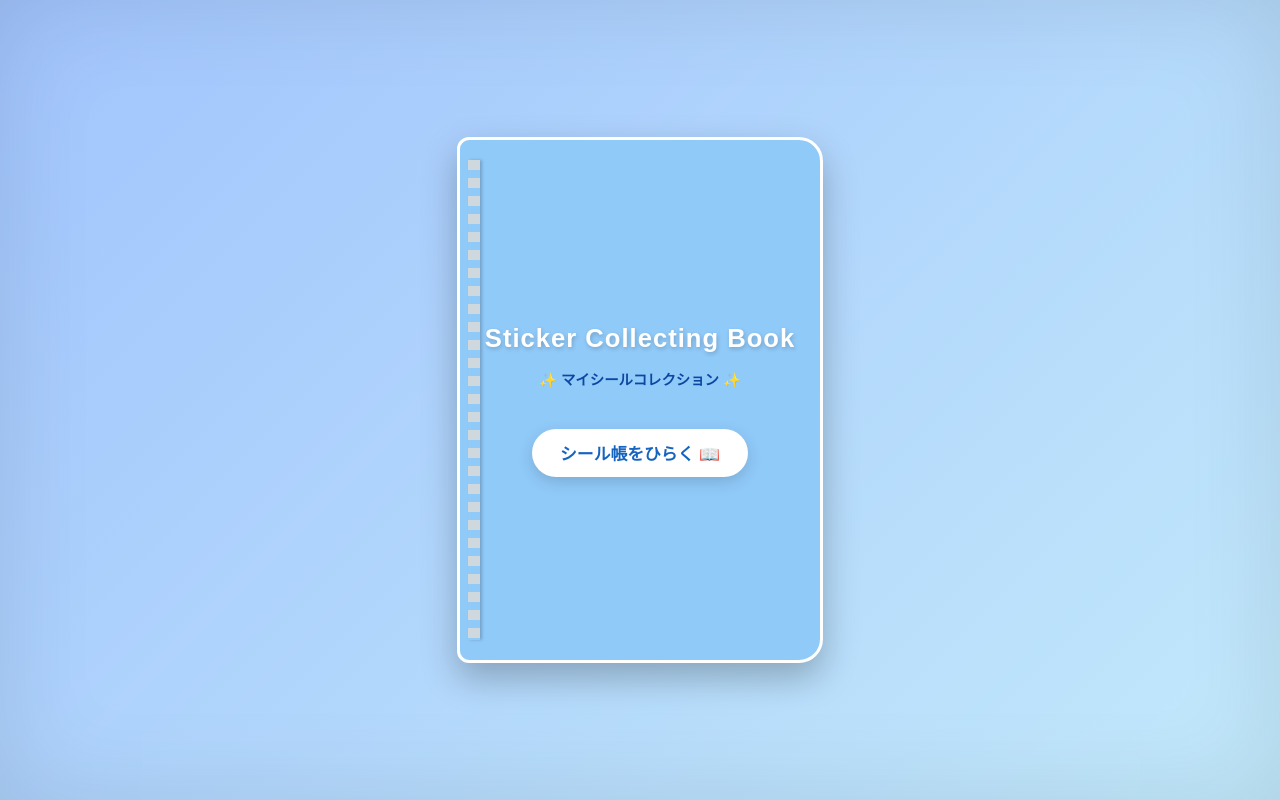
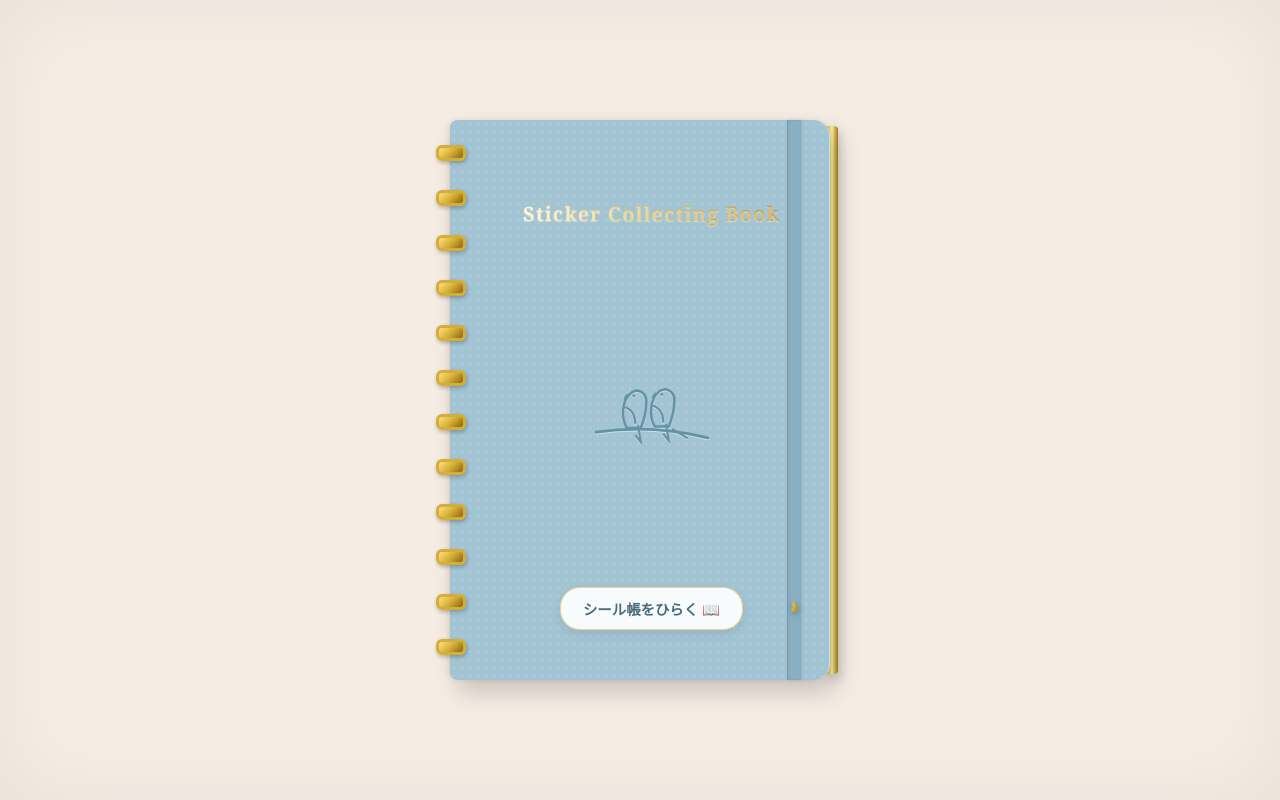
Before and after one commit to tomitomi-b/sticker-book, a website: page public/index.html in a window 1280 px wide. Drawn offline with nearby package versions, Linux system fonts and the light colour scheme.

Commit message:
画像のデザイン（くすみブルー・ゴールドリング・鳥の刻印・チャーム）を表紙に反映

```diff
--- a/public/index.html
+++ b/public/index.html
@@ -3,24 +3,85 @@
 <head>
   <meta charset="UTF-8">
   <meta name="viewport" content="width=device-width, initial-scale=1.0">
-  <title>電子シール帳</title>
+  <title>Sticker Collecting Book</title>
 
   <meta http-equiv="Cache-Control" content="no-cache, no-store, must-revalidate">
   <meta http-equiv="Pragma" content="no-cache">
   <meta http-equiv="Expires" content="0">
 
   <link rel="stylesheet" href="https://unpkg.com/leaflet@1.9.4/dist/leaflet.css" crossorigin=""/>
-  <link rel="stylesheet" href="./style-new.css?v=201">
+  <link rel="stylesheet" href="./style-new.css?v=300">
 </head>
 <body>
 
-  <!-- 本の表紙（折りたたみスタート画面） -->
+  <!-- 本の表紙（実物風リアルデザイン） -->
   <div id="book-cover" class="book-cover">
-    <div class="cover-content">
-      <div class="ring-spine-left"></div>
-      <div class="cover-title">Sticker Collecting Book</div>
-      <div class="cover-subtitle">✨ マイシールコレクション ✨</div>
-      <button id="open-book-btn" class="open-book-btn">シール帳をひらく 📖</button>
+    <div class="notebook">
+      <!-- 左側のゴールドダブルリング -->
+      <div class="rings">
+        <div class="ring"></div>
+        <div class="ring"></div>
+        <div class="ring"></div>
+        <div class="ring"></div>
+        <div class="ring"></div>
+        <div class="ring"></div>
+        <div class="ring"></div>
+        <div class="ring"></div>
+        <div class="ring"></div>
+        <div class="ring"></div>
+        <div class="ring"></div>
+        <div class="ring"></div>
+      </div>
+
+      <!-- ノートの断面（ゴールド加工） -->
+      <div class="gold-edges"></div>
+
+      <!-- 表紙本体 -->
+      <div class="cover-body">
+        <!-- 箔押しタイトル -->
+        <h1 class="foil-title">Sticker Collecting Book</h1>
+
+        <!-- 2羽のオウムモチーフ（ラインアート） -->
+        <div class="bird-emboss">
+          <svg viewBox="0 0 100 70" class="bird-svg">
+            <!-- 小枝 -->
+            <path d="M 10,48 Q 50,42 90,52" stroke="#5a8b9f" stroke-width="2" fill="none" stroke-linecap="round" />
+            <path d="M 65,46 L 75,52" stroke="#5a8b9f" stroke-width="1.5" fill="none" stroke-linecap="round" />
+            <!-- 左のオウム -->
+            <path d="M 32,45 C 28,38 28,26 35,20 C 40,16 46,20 46,26 C 46,35 44,40 42,45 Z" stroke="#5a8b9f" stroke-width="1.8" fill="none" />
+            <path d="M 33,21 Q 30,23 31,25" stroke="#5a8b9f" stroke-width="1.5" fill="none" />
+            <circle cx="37" cy="22" r="1" fill="#5a8b9f" />
+            <path d="M 30,30 Q 38,32 38,42" stroke="#5a8b9f" stroke-width="1.5" fill="none" />
+            <path d="M 40,43 L 42,55 L 38,50" stroke="#5a8b9f" stroke-width="1.5" fill="none" />
+            <!-- 右のオウム -->
+            <path d="M 52,44 C 48,37 48,25 55,19 C 60,15 66,19 66,25 C 66,34 64,39 62,44 Z" stroke="#5a8b9f" stroke-width="1.8" fill="none" />
+            <path d="M 53,20 Q 50,22 51,24" stroke="#5a8b9f" stroke-width="1.5" fill="none" />
+            <circle cx="57" cy="21" r="1" fill="#5a8b9f" />
+            <path d="M 50,29 Q 58,31 58,41" stroke="#5a8b9f" stroke-width="1.5" fill="none" />
+            <path d="M 60,42 L 62,54 L 58,49" stroke="#5a8b9f" stroke-width="1.5" fill="none" />
+          </svg>
+        </div>
+
+        <!-- 開くボタン -->
+        <button id="open-book-btn" class="open-book-btn">シール帳をひらく 📖</button>
+
+        <!-- ゴムバンドと鳥チャーム -->
+        <div class="elastic-band">
+          <div class="bird-charm">
+            <svg viewBox="0 0 30 30" class="charm-svg">
+              <path d="M 15,3 C 15,3 17,2 18,4 C 19,6 18,8 18,8 C 22,10 24,14 23,19 C 22,23 18,26 14,26 C 11,26 8,24 8,21 C 8,18 10,16 13,16 C 11,12 12,8 15,3 Z" fill="url(#goldGradient)" />
+              <circle cx="16" cy="6" r="0.8" fill="#7a5210" />
+              <defs>
+                <linearGradient id="goldGradient" x1="0%" y1="0%" x2="100%" y2="100%">
+                  <stop offset="0%" stop-color="#ffe082" />
+                  <stop offset="50%" stop-color="#d4af37" />
+                  <stop offset="100%" stop-color="#aa7c11" />
+                </linearGradient>
+              </defs>
+            </svg>
+          </div>
+        </div>
+      </div>
     </div>
   </div>
 
@@ -37,7 +98,7 @@
       <button id="map-toggle-btn" class="nav-btn accent">🗺️ スポットマップ</button>
     </div>
 
-    <!-- 3D ページめくり用コンテナ -->
+    <!-- 3D ページめくりコンテナ -->
     <div class="book-viewport">
       <div class="book-body">
         <div id="sticker-canvas" class="sticker-canvas">
@@ -64,6 +125,6 @@
   </div>
 
   <script src="https://unpkg.com/leaflet@1.9.4/dist/leaflet.js" crossorigin=""></script>
-  <script src="./app.js?v=201"></script>
+  <script src="./app.js?v=300"></script>
 </body>
 </html>
--- a/public/style-new.css
+++ b/public/style-new.css
@@ -1,6 +1,6 @@
 :root {
   --primary-color: #8e24aa;
-  --cover-bg: #87ceeb;
+  --cover-blue: #a3c4d3;
   --paper-bg: #ffffff;
   --primary-blue: #b3e5fc;
   --text-main: #37474f;
@@ -13,16 +13,16 @@ html, body {
   width: 100%;
   height: 100%;
   height: 100dvh;
-  font-family: 'Hiragino Kaku Gothic ProN', sans-serif;
+  font-family: -apple-system, BlinkMacSystemFont, "Segoe UI", Roboto, "Helvetica Neue", Arial, sans-serif;
   overflow: hidden;
-  background-color: #263238;
+  background-color: #f4efea;
 }
 
 .hidden {
   display: none !important;
 }
 
-/* 本の表紙（リングノート折りたたみ画面） */
+/* 本の表紙画面背景 */
 .book-cover {
   position: absolute;
   top: 0;
@@ -30,84 +30,158 @@ html, body {
   width: 100%;
   height: 100%;
   height: 100dvh;
-  background: linear-gradient(135deg, #a1c4fd 0%, #c2e9fb 100%);
+  background: #f5ece4;
   display: flex;
   justify-content: center;
   align-items: center;
   z-index: 1000;
-  box-shadow: inset 0 0 100px rgba(0,0,0,0.1);
-  transition: transform 0.8s cubic-bezier(0.645, 0.045, 0.355, 1), opacity 0.6s ease;
+  overflow: hidden;
+  box-shadow: inset 0 0 80px rgba(0,0,0,0.05);
 }
 
-.book-cover.opened {
-  transform: rotateY(-100deg) scale(0.85);
-  opacity: 0;
+/* ノート全体 */
+.notebook {
+  position: relative;
+  width: 82%;
+  max-width: 380px;
+  height: 78%;
+  max-height: 560px;
+  display: flex;
+}
+
+/* ノートのゴールド側面断面 */
+.gold-edges {
+  position: absolute;
+  right: -8px;
+  top: 6px;
+  bottom: 6px;
+  width: 12px;
+  background: linear-gradient(90deg, #d4af37 0%, #fff2a3 50%, #aa7c11 100%);
+  border-radius: 0 4px 4px 0;
+  box-shadow: 2px 5px 10px rgba(0,0,0,0.15);
+  z-index: 1;
+}
+
+/* くすみブルー表紙本体 */
+.cover-body {
+  position: relative;
+  flex: 1;
+  background-color: var(--cover-blue);
+  background-image: radial-gradient(rgba(255, 255, 255, 0.15) 1px, transparent 0);
+  background-size: 8px 8px;
+  border-radius: 8px 16px 16px 8px;
+  box-shadow:
+    -2px 0 5px rgba(0,0,0,0.08),
+    8px 12px 25px rgba(0,0,0,0.18);
+  padding: 40px 24px 30px 48px;
+  display: flex;
+  flex-direction: column;
+  justify-content: space-between;
+  align-items: center;
+  z-index: 2;
+  border-right: 1px solid rgba(255, 255, 255, 0.4);
+}
+
+/* ゴールドダブルリング */
+.rings {
+  position: absolute;
+  left: -14px;
+  top: 25px;
+  bottom: 25px;
+  width: 28px;
+  display: flex;
+  flex-direction: column;
+  justify-content: space-between;
+  z-index: 10;
   pointer-events: none;
 }
 
-.cover-content {
-  position: relative;
-  width: 80%;
-  max-width: 320px;
-  height: 60%;
-  max-height: 460px;
-  background: #90caf9;
-  border: 3px solid #ffffff;
-  border-radius: 12px 24px 24px 12px;
-  padding: 30px 20px;
+.ring {
+  width: 24px;
+  height: 10px;
+  border: 3px solid #d4af37;
+  border-radius: 6px;
+  background: linear-gradient(135deg, #ffe082 0%, #d4af37 50%, #8a640f 100%);
+  box-shadow: 1px 2px 4px rgba(0,0,0,0.25);
+}
+
+/* 箔押し風タイトル */
+.foil-title {
+  font-family: 'Georgia', 'Times New Roman', serif;
+  font-size: 1.25rem;
+  font-weight: 600;
+  letter-spacing: 1px;
+  background: linear-gradient(135deg, #fff7d6 0%, #e6c667 40%, #b88a24 100%);
+  -webkit-background-clip: text;
+  -webkit-text-fill-color: transparent;
+  text-shadow: 0px 1px 1px rgba(255,255,255,0.4);
+  margin-top: 40px;
   text-align: center;
-  box-shadow: 0 15px 35px rgba(0, 0, 0, 0.25);
+}
+
+/* 鳥のエンボス刻印モチーフ */
+.bird-emboss {
+  width: 140px;
+  height: 100px;
   display: flex;
-  flex-direction: column;
   justify-content: center;
   align-items: center;
+  opacity: 0.85;
 }
 
-.ring-spine-left {
-  position: absolute;
-  left: 8px;
-  top: 20px;
-  bottom: 20px;
-  width: 12px;
-  background: repeating-linear-gradient(
-    180deg,
-    #cfd8dc 0px, #cfd8dc 10px,
-    transparent 10px, transparent 18px
-  );
-  box-shadow: 2px 0 3px rgba(0,0,0,0.2);
+.bird-svg {
+  width: 100%;
+  height: 100%;
+  filter: drop-shadow(0px 1px 0px rgba(255, 255, 255, 0.5));
 }
 
-.cover-title {
-  color: #ffffff;
-  font-size: 1.6rem;
-  font-weight: bold;
-  letter-spacing: 1px;
-  text-shadow: 1px 2px 4px rgba(0,0,0,0.2);
-  margin-bottom: 15px;
-}
-
-.cover-subtitle {
-  color: #0d47a1;
+/* ボタンデザイン */
+.open-book-btn {
+  background: rgba(255, 255, 255, 0.92);
+  color: #4a6b7c;
+  border: 1px solid rgba(212, 175, 55, 0.5);
+  border-radius: 20px;
+  padding: 10px 22px;
   font-size: 0.9rem;
-  margin-bottom: 40px;
-  font-weight: bold;
-}
-
-.open-book-btn {
-  background: #ffffff;
-  color: #1565c0;
-  border: none;
-  border-radius: 25px;
-  padding: 12px 28px;
-  font-size: 1.05rem;
   font-weight: bold;
   cursor: pointer;
-  box-shadow: 0 5px 15px rgba(0,0,0,0.15);
-  transition: transform 0.2s;
+  box-shadow: 0 4px 12px rgba(0,0,0,0.08);
+  transition: transform 0.2s, background 0.2s;
+  z-index: 5;
+  margin-bottom: 20px;
 }
 
 .open-book-btn:active {
-  transform: scale(0.95);
+  transform: scale(0.96);
+  background: #ffffff;
+}
+
+/* ゴムバンド & チャーム */
+.elastic-band {
+  position: absolute;
+  right: 28px;
+  top: 0;
+  bottom: 0;
+  width: 14px;
+  background: #88afc2;
+  box-shadow: inset 1px 0 2px rgba(0,0,0,0.15), 1px 0 3px rgba(0,0,0,0.1);
+  z-index: 4;
+  display: flex;
+  align-items: flex-end;
+  justify-content: center;
+  padding-bottom: 60px;
+}
+
+.bird-charm {
+  width: 26px;
+  height: 26px;
+  filter: drop-shadow(0 2px 3px rgba(0,0,0,0.3));
+  transform: rotate(-10deg);
+}
+
+.charm-svg {
+  width: 100%;
+  height: 100%;
 }
 
 /* シール帳本体 */
@@ -181,23 +255,21 @@ html, body {
   transform-style: preserve-3d;
 }
 
-/* 見開きノート風台紙 */
+/* 台紙 */
 .sticker-canvas {
   width: 100%;
   height: 100%;
   background-color: #ffffff;
-  background-image:
-    repeating-linear-gradient(0deg, transparent, transparent 23px, #e3f2fd 24px);
+  background-image: repeating-linear-gradient(0deg, transparent, transparent 23px, #e3f2fd 24px);
   position: relative;
   overflow: hidden;
   border-radius: 10px;
   box-shadow: 0 8px 20px rgba(0,0,0,0.3);
   touch-action: pan-y;
   transform-origin: center center;
-  transition: transform 0.4s cubic-bezier(0.25, 1, 0.5, 1), opacity 0.4s ease;
+  transition: transform 0.35s cubic-bezier(0.25, 1, 0.5, 1), opacity 0.35s ease;
 }
 
-/* ページめくりアニメーションクラス */
 .sticker-canvas.turn-next {
   transform: rotateY(-60deg) scale(0.9) translateX(-20px);
   opacity: 0.3;
@@ -218,7 +290,6 @@ html, body {
   opacity: 0.3;
 }
 
-/* 中央の見開きリング */
 .ring-spine {
   position: absolute;
   left: 50%;
@@ -263,7 +334,6 @@ html, body {
   -webkit-user-drag: none;
   touch-action: none;
   z-index: 20;
-
   will-change: transform, filter;
   transform: translateZ(0);
 
```
